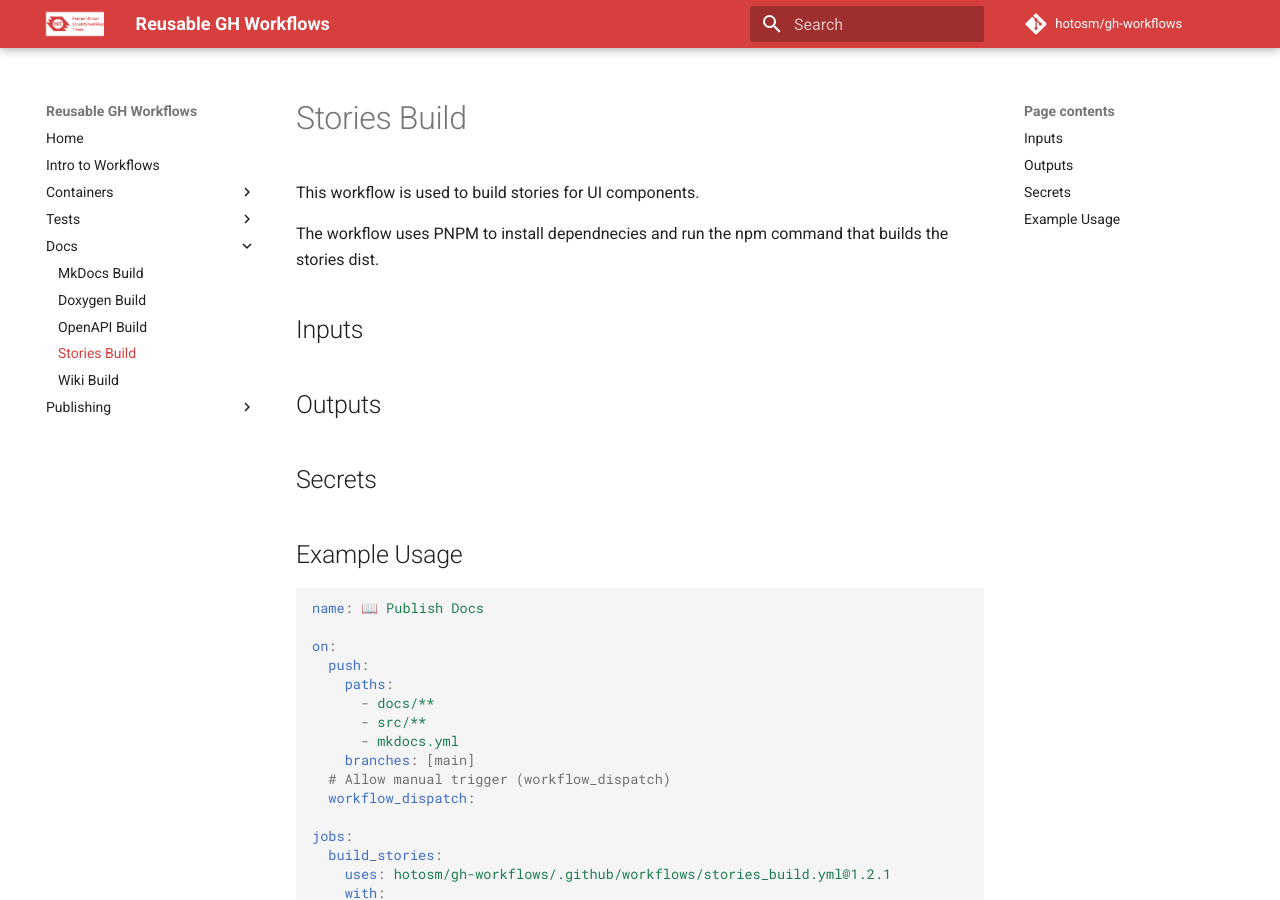
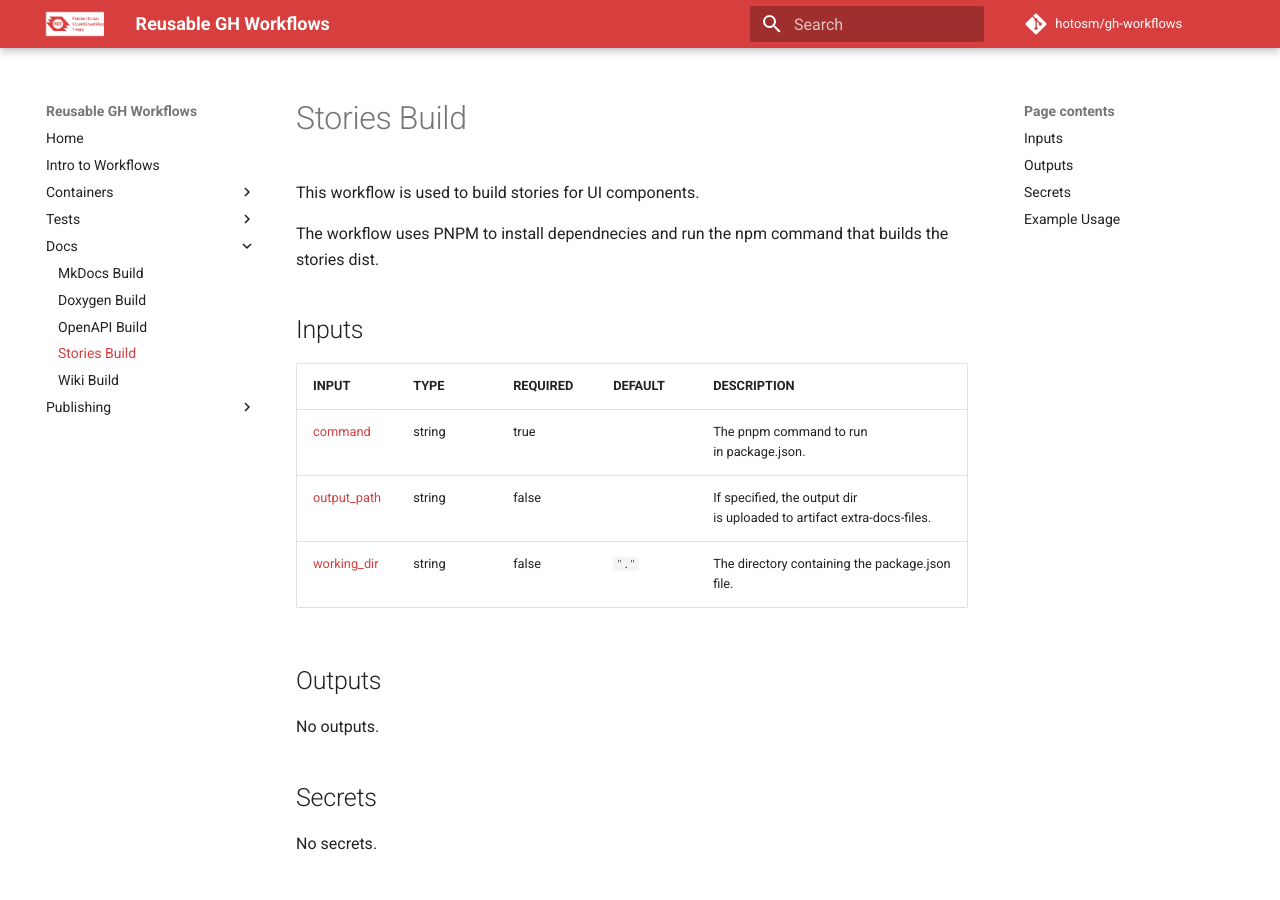
Before and after one commit to hotosm/gh-workflows, an MkDocs documentation site: the page built from docs/stories_build.md, in a window 1280 px wide and 900 px high. Built offline with MkDocs 1.6.1 and Material for MkDocs 9.7.7, drawn with Linux system fonts in a browser that asks for light colours; comment, search, counter and statistics services are not loaded.

```diff
--- a/docs/stories_build.md
+++ b/docs/stories_build.md
@@ -7,9 +7,31 @@ npm command that builds the stories dist.
 
 ## Inputs
 
+<!-- AUTO-DOC-INPUT:START - Do not remove or modify this section -->
+
+| INPUT                                                             | TYPE   | REQUIRED | DEFAULT | DESCRIPTION                                                                |
+| ----------------------------------------------------------------- | ------ | -------- | ------- | -------------------------------------------------------------------------- |
+| <a name="input_command"></a>[command](#input_command)             | string | true     |         | The pnpm command to run <br>in package.json.                               |
+| <a name="input_output_path"></a>[output_path](#input_output_path) | string | false    |         | If specified, the output dir <br>is uploaded to artifact extra-docs-files. |
+| <a name="input_working_dir"></a>[working_dir](#input_working_dir) | string | false    | `"."`   | The directory containing the package.json <br>file.                        |
+
+<!-- AUTO-DOC-INPUT:END -->
+
 ## Outputs
 
+<!-- AUTO-DOC-OUTPUT:START - Do not remove or modify this section -->
+
+No outputs.
+
+<!-- AUTO-DOC-OUTPUT:END -->
+
 ## Secrets
+
+<!-- AUTO-DOC-SECRETS:START - Do not remove or modify this section -->
+
+No secrets.
+
+<!-- AUTO-DOC-SECRETS:END -->
 
 ## Example Usage
 
```
Also changed, not shown: docs/mkdocs_build.md (+6 -5 lines).
